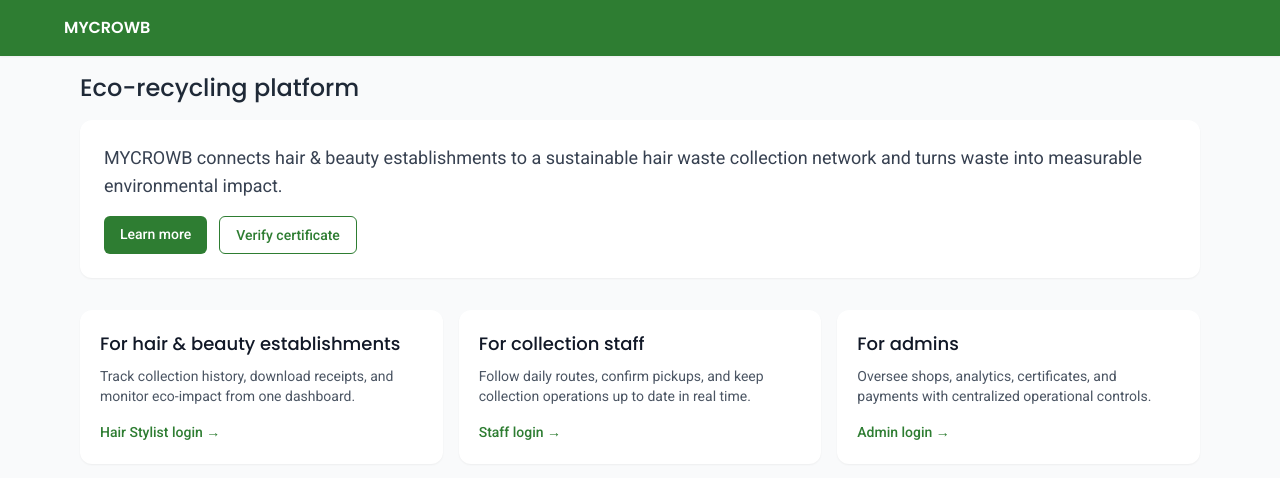
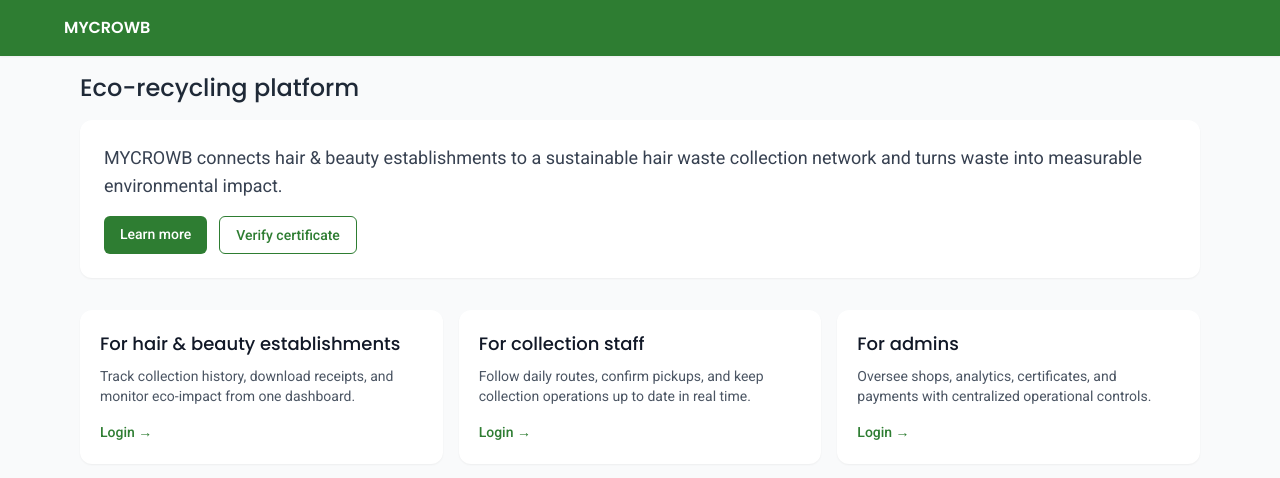
Before and after one commit to abdulkareem/mycrowb, a React (Vite) app in the folder mycrowb-platform/: page / in a window 1280 px wide. Shown: the top 478 px of the page. Built offline with nearby package versions, Linux system fonts and the light colour scheme; no server answers.

Commit message:
Unify login entry and update business number

```diff
--- a/mycrowb-platform/src/pages/public/HomePage.jsx
+++ b/mycrowb-platform/src/pages/public/HomePage.jsx
@@ -6,20 +6,20 @@ const featureCards = [
   {
     title: 'For hair & beauty establishments',
     description: 'Track collection history, download receipts, and monitor eco-impact from one dashboard.',
-    to: '/login?role=barber',
-    cta: 'Hair Stylist login'
+    to: '/login',
+    cta: 'Login'
   },
   {
     title: 'For collection staff',
     description: 'Follow daily routes, confirm pickups, and keep collection operations up to date in real time.',
-    to: '/login?role=staff',
-    cta: 'Staff login'
+    to: '/login',
+    cta: 'Login'
   },
   {
     title: 'For admins',
     description: 'Oversee shops, analytics, certificates, and payments with centralized operational controls.',
-    to: '/login?role=admin',
-    cta: 'Admin login'
+    to: '/login',
+    cta: 'Login'
   }
 ];
 
--- a/mycrowb-platform/src/pages/public/LoginPage.jsx
+++ b/mycrowb-platform/src/pages/public/LoginPage.jsx
@@ -3,7 +3,7 @@ import { Link, useNavigate } from 'react-router-dom';
 import Layout from '../../components/layout/Layout';
 import client from '../../api/client';
 
-const BUSINESS_NUMBER = import.meta.env.VITE_BUSINESS_WHATSAPP_NUMBER || '919999999999';
+const BUSINESS_NUMBER = import.meta.env.VITE_BUSINESS_WHATSAPP_NUMBER || '9744917623';
 const DEVICE_ID_KEY = 'mycrowbDeviceId';
 
 const roleDashboard = {
@@ -159,7 +159,7 @@ export default function LoginPage() {
   };
 
   return (
-    <Layout title="MyCrowb Login">
+    <Layout title="MyCrowb Login" showLogout={false}>
       <section className="max-w-xl rounded-xl bg-white p-6 shadow-sm">
         <div className="grid gap-3">
           <label className="grid gap-1 text-sm font-medium text-gray-700">
```
